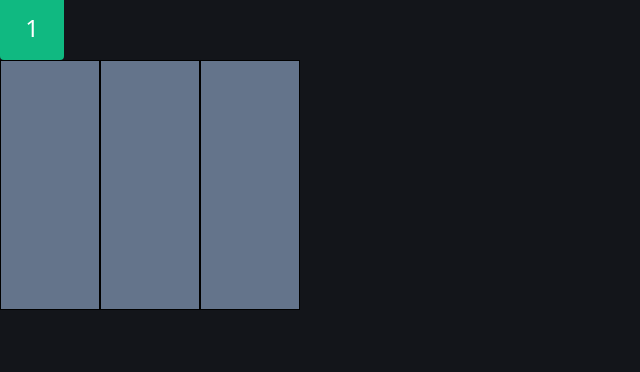
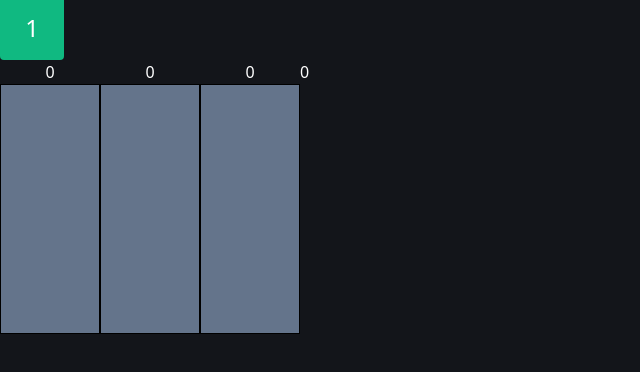
Before and after one commit to serkanisyapan/knucklebones, an Astro site: page / in a window 1280 px wide. Shown: the part 40-412 px from the top of the page, without its empty margins (0-640 px from the left). Built offline with nearby package versions, Linux system fonts and the light colour scheme; Astro itself is replaced by a stand-in of ours.

Commit message:
add calculating scores

```diff
--- a/src/components/PlayerBoard.tsx
+++ b/src/components/PlayerBoard.tsx
@@ -6,39 +6,93 @@ interface PlayerBoard {
   rollDice: () => void;
 }
 
+interface BoardState {
+  id: number;
+  score: number;
+  dices: number[];
+}
+
+const initialState: BoardState[] = [
+  { id: 0, score: 0, dices: [] },
+  { id: 1, score: 0, dices: [] },
+  { id: 2, score: 0, dices: [] },
+];
+
 export const PlayerBoard = ({ diceNumber, rollDice }: PlayerBoard) => {
-  const [board, setBoard] = useState<number[][]>([[], [], []]);
+  const [board, setBoard] = useState(initialState);
+  const playerScore = calcPlayerScore(board);
 
-  function placeDiceToBoard(place: number) {
-    const placeDice = board.map((b, id) => {
-      if (place === id && board[place].length < 3) {
-        return [...b, diceNumber];
+  function placeDiceToBoard(col: BoardState) {
+    setBoard((prev) =>
+      prev.map((b, id) => {
+        if (b.id === col.id && b.dices.length < 3) {
+          const updatedBoard = {
+            ...b,
+            dices: [...b.dices, diceNumber],
+          };
+          const updatedScore = calcDiceSum(updatedBoard.dices);
+          return {
+            ...updatedBoard,
+            score: updatedScore,
+          };
+        }
+        return b;
+      })
+    );
+    rollDice();
+  }
+
+  function calcDiceSum(dices: number[]) {
+    let sumDice = 0;
+    if (dices[0] === dices[1] && dices[0] === dices[2]) {
+      sumDice += dices[0] * 9;
+      return sumDice;
     } else {
-        return b;
+      for (let i = 0; i < dices.length; i++) {
+        if (dices[i] === dices[i + 1]) {
+          sumDice += dices[i] * 2 + dices[i];
+        } else {
+          sumDice += dices[i];
         }
-    });
-    rollDice();
-    setBoard(placeDice);
+      }
+    }
+    return sumDice;
+  }
+
+  function calcPlayerScore(playerBoard: BoardState[]) {
+    let playerScore = 0;
+    for (let a of playerBoard) {
+      playerScore += a.score;
+    }
+    return playerScore;
   }
 
   return (
-    <div className="h-[250px] flex flex-row">
-      {board.map((col, index) => (
+    <div className="text-white flex flex-row">
+      {board.map((col, index) => {
+        const { dices } = col;
+        const getDiceSum = calcDiceSum(dices);
+        return (
+          <div key={index} className="flex flex-col items-center">
+            <span>{getDiceSum || 0}</span>
             <div
               onClick={() => {
-            if (col.length === 3) return;
-            placeDiceToBoard(index);
+                if (dices.length === 3) return;
+                placeDiceToBoard(col);
               }}
-          className={`text-white bg-slate-500 border border-black w-[100px] p-3 grid grid-rows-3 ${
-            col.length < 3 && "hover:bg-slate-600 hover:cursor-pointer"
+              className={`bg-slate-500 border border-black w-[100px] h-[250px] p-3 grid grid-rows-3 ${
+                dices.length < 3 && "hover:bg-slate-600 hover:cursor-pointer"
               } `}
               key={index}
             >
-          {col.map((dice, idx) => (
+              {dices.map((dice, idx) => (
                 <Dice key={idx} diceNumber={dice} />
               ))}
             </div>
-      ))}
+          </div>
+        );
+      })}
+      <span>{playerScore}</span>
     </div>
   );
 };
```
Lines whose indentation alone changed are shown as unchanged.
